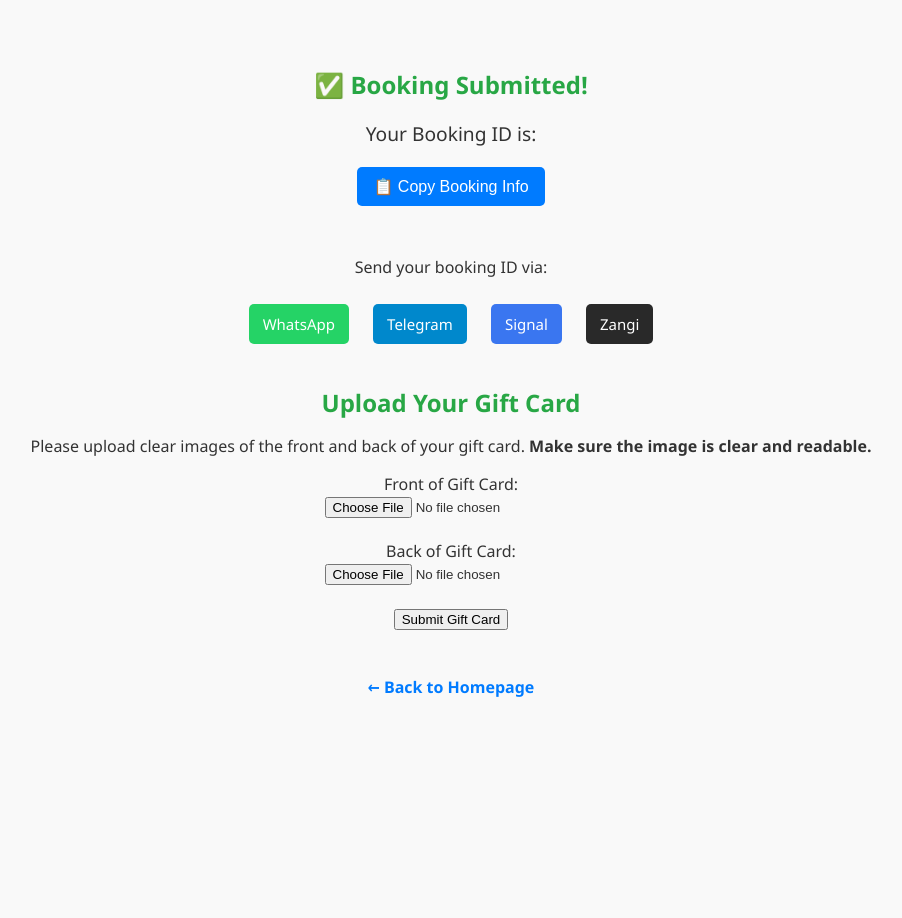
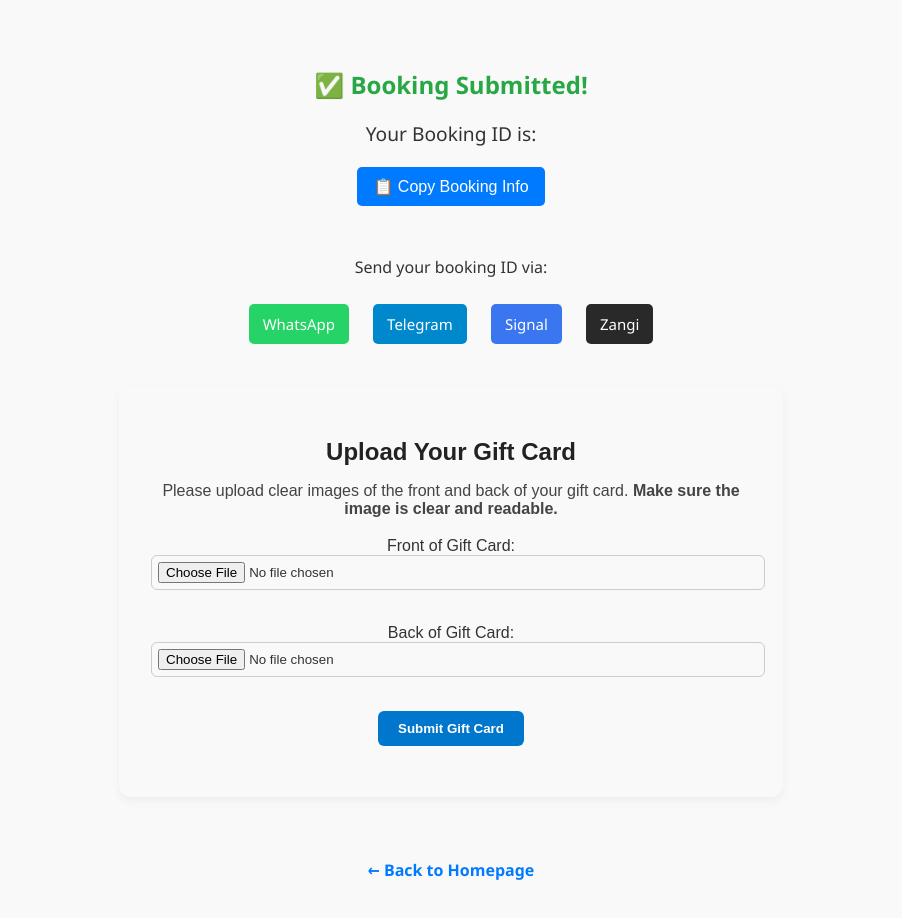
Before and after one commit to krimmzy/therapy, a website: page thank-you.html in a window 1280 px wide. Shown: the whole page, without its empty margins (189-1091 px from the left). Before the commit the page ends 800 px from the top, so only its background shows below. Drawn offline with Linux system fonts and the light colour scheme.

Commit message:
Update thank-you.html

```diff
--- a/thank-you.html
+++ b/thank-you.html
@@ -68,6 +68,56 @@
     .back-home:hover {
       text-decoration: underline;
     }
+    #gift-card-upload {
+      background-color: #f9f9f9;
+      padding: 2rem;
+      border-radius: 12px;
+      box-shadow: 0 4px 10px rgba(0,0,0,0.05);
+      max-width: 600px;
+      margin: 2rem auto;
+      font-family: Arial, sans-serif;
+   }
+
+   #gift-card-upload h2 {
+
+    margin-bottom: 0.5rem;
+    font-size: 1.5rem;
+    color: #222;
+  }
+
+  #gift-card-upload p {
+    margin-bottom: 1.2rem;
+    color: #444;
+    font-size: 1rem;
+  }
+
+  #gift-card-upload input[type="file"] {
+    padding: 6px;
+    margin-bottom: 1rem;
+    width: 100%;
+    border: 1px solid #ccc;
+    border-radius: 6px;
+  }
+
+  #gift-card-upload button {
+    padding: 10px 20px;
+    background-color: #0077cc;
+    color: white;
+    border: none;
+    border-radius: 6px;
+    cursor: pointer;
+    font-weight: bold;
+}
+
+ #gift-card-upload button:hover {
+    background-color: #005fa3;
+ }
+
+ #uploadStatus {
+
+  margin-top: 1rem;
+  font-weight: bold;
+ }
   </style>
 </head>
 <body>
```
